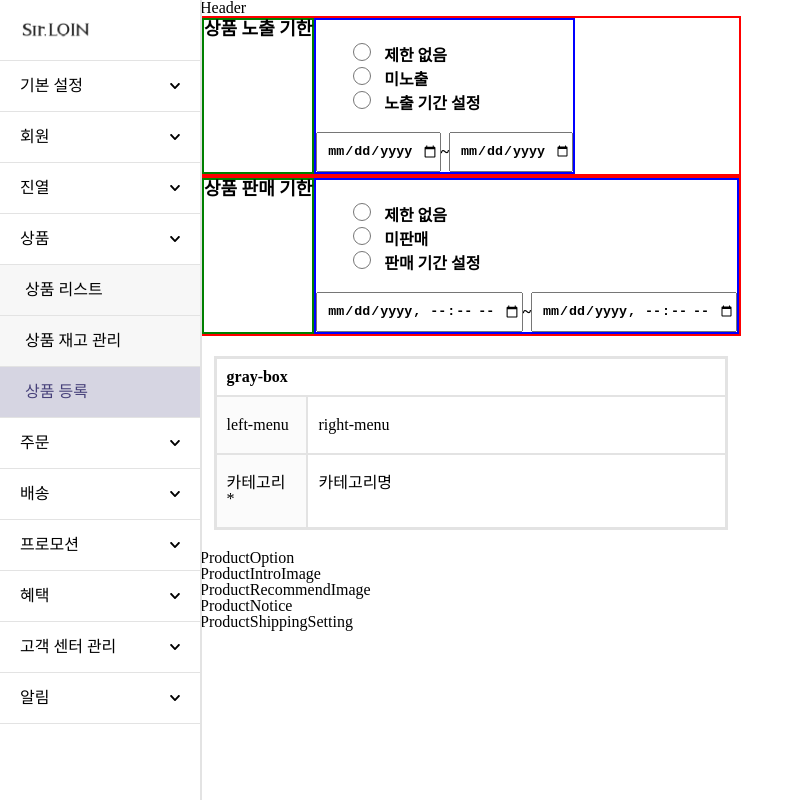
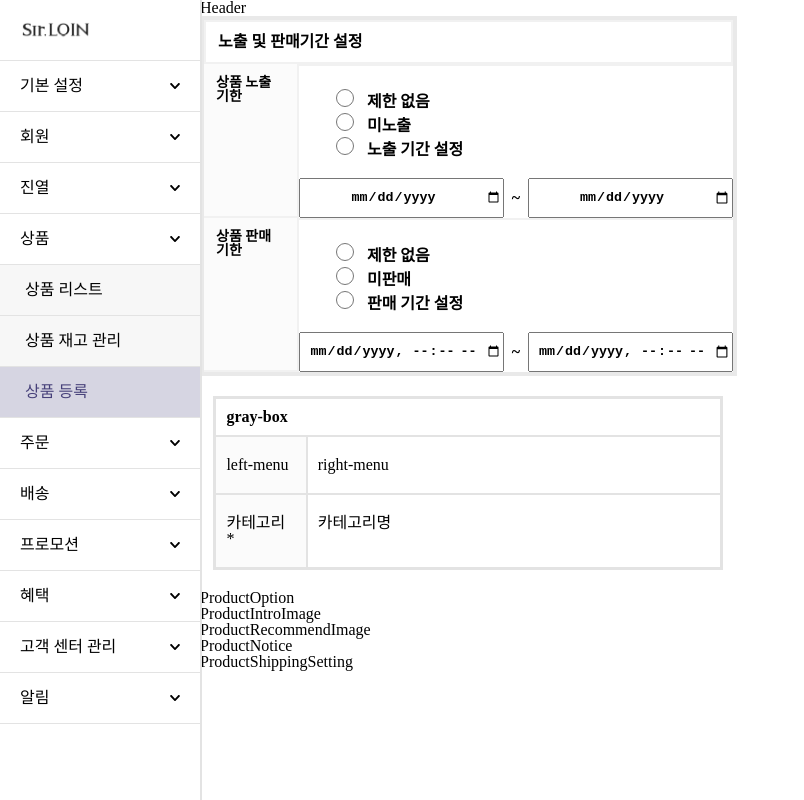
Before and after one commit to PreOnBoarding-Team17/Week1_Product_Registration, a React (Create React App) app: page / in a window 1280 px wide. Shown: the whole page, without its empty margins (0-804 px from the left). Built offline with nearby package versions, Linux system fonts and the light colour scheme.

Commit message:
feat: CSS 변경 및 추가

```diff
--- a/src/Components/ProductPeriod/Scss/PrductPeriodContainer.scss
+++ b/src/Components/ProductPeriod/Scss/PrductPeriodContainer.scss
@@ -1,21 +1,26 @@
+$border-color: 4px solid #e9e9e9;
+$border-thin-color: 2px solid #f1f1f1;
+
 .product-period-container {
   display: flex;
-  border: 2px solid red;
 
   .product-period-container__title {
-    font-weight: 700;
-    font-size: 18px;
-
-    border: 2px solid green;
+    padding: 1.5vh;
+    font-size: 14px;
+    font-weight: bold;
+    border-bottom: $border-thin-color;
+    border-right: $border-thin-color;
+    background-color: #fbfbfb;
   }
 
   .product-period-container__input {
-    border: 2px solid blue;
     display: flex;
+    width: 100%;
     flex-direction: column;
     justify-content: space-between;
     font-weight: 700;
     vertical-align: middle;
+    border-top: $border-thin-color;
 
     .product-period-container__input--radio {
       display: flex;
@@ -39,6 +44,7 @@
 
     input[type="date"],
     input[type="datetime-local"] {
+      width: 200px;
       height: 36px;
       text-align: center;
       font-weight: 700;
--- /dev/null
+++ b/src/Components/ProductPeriod/Scss/index.scss
@@ -0,0 +1,13 @@
+$border-color: 4px solid #e9e9e9;
+$border-thin-color: 2px solid #f1f1f1;
+
+.product-period {
+  border: $border-color;
+  font-weight: 700;
+  font-size: 16px;
+
+  .product-period__title {
+    border: $border-thin-color;
+    padding: 1.5vh;
+  }
+}
--- a/src/Components/ProductPeriod/index.jsx
+++ b/src/Components/ProductPeriod/index.jsx
@@ -1,12 +1,15 @@
 import React from "react";
 import PrductPeriodContainer from "./PrductPeriodContainer";
+
+import "./Scss/index.scss";
 
 const EXPOSEPERIOD = ["제한 없음", "미노출", "노출 기간 설정"];
 const SALESPERIOD = ["제한 없음", "미판매", "판매 기간 설정"];
 
 function ProductPeriod() {
   return (
-    <>
+    <div className="product-period">
+      <div className="product-period__title">노출 및 판매기간 설정</div>
       <PrductPeriodContainer
         title="상품 노출 기한"
         period={EXPOSEPERIOD}
@@ -17,7 +20,7 @@ function ProductPeriod() {
         period={SALESPERIOD}
         dateType="datetime-local"
       />
-    </>
+    </div>
   );
 }
 
```
